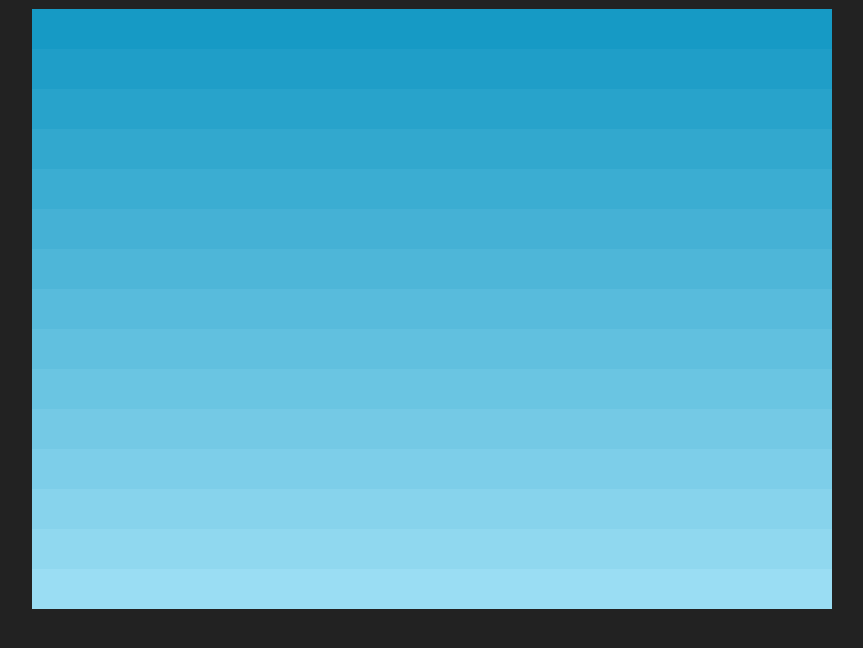
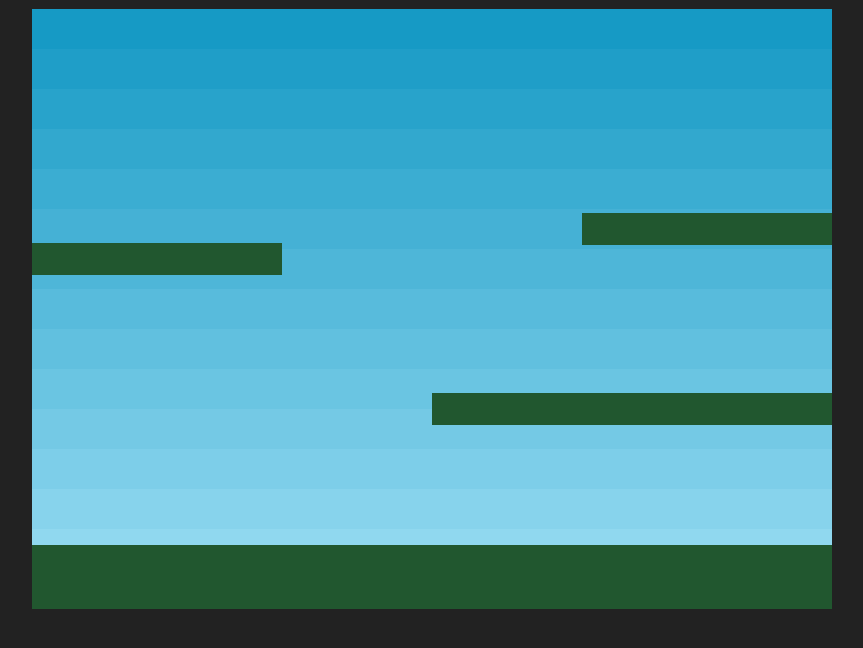
Before and after one commit to vincenterc/phaser3-ex, a Gatsby site: page /first-phaser3-game in a window 1280 px wide. Shown: the part 48-696 px from the top of the page, without its empty margins (208-1071 px from the left). Built offline with nearby package versions, Linux system fonts and the light colour scheme; Gatsby itself is replaced by a stand-in of ours; animation ran at ten frames a second.

Commit message:
Add platforms first-phaser3-game page

```diff
--- a/src/pages/first-phaser3-game.js
+++ b/src/pages/first-phaser3-game.js
@@ -11,6 +11,13 @@ class FirstPhaser3GamePage extends React.Component {
       width: 800,
       height: 600,
       parent: 'game-root',
+      physics: {
+        default: 'arcade',
+        arcade: {
+          gravity: { y: 300 },
+          debug: false,
+        },
+      },
       scene: {
         preload,
         create,
@@ -22,10 +29,25 @@ class FirstPhaser3GamePage extends React.Component {
 
     function preload() {
       this.load.image('sky', withPrefix('/assets/first-phaser3-game/sky.png'))
+      this.load.image(
+        'platform',
+        withPrefix('/assets/first-phaser3-game/platform.png')
+      )
     }
+
+    let platforms
 
     function create() {
       this.add.image(400, 300, 'sky')
+
+      platforms = this.physics.add.staticGroup()
+      platforms
+        .create(400, 568, 'platform')
+        .setScale(2)
+        .refreshBody()
+      platforms.create(600, 400, 'platform')
+      platforms.create(50, 250, 'platform')
+      platforms.create(750, 220, 'platform')
     }
 
     function update() {}
```
Also changed, not shown: static/assets/first-phaser3-game/platform.png (added).
